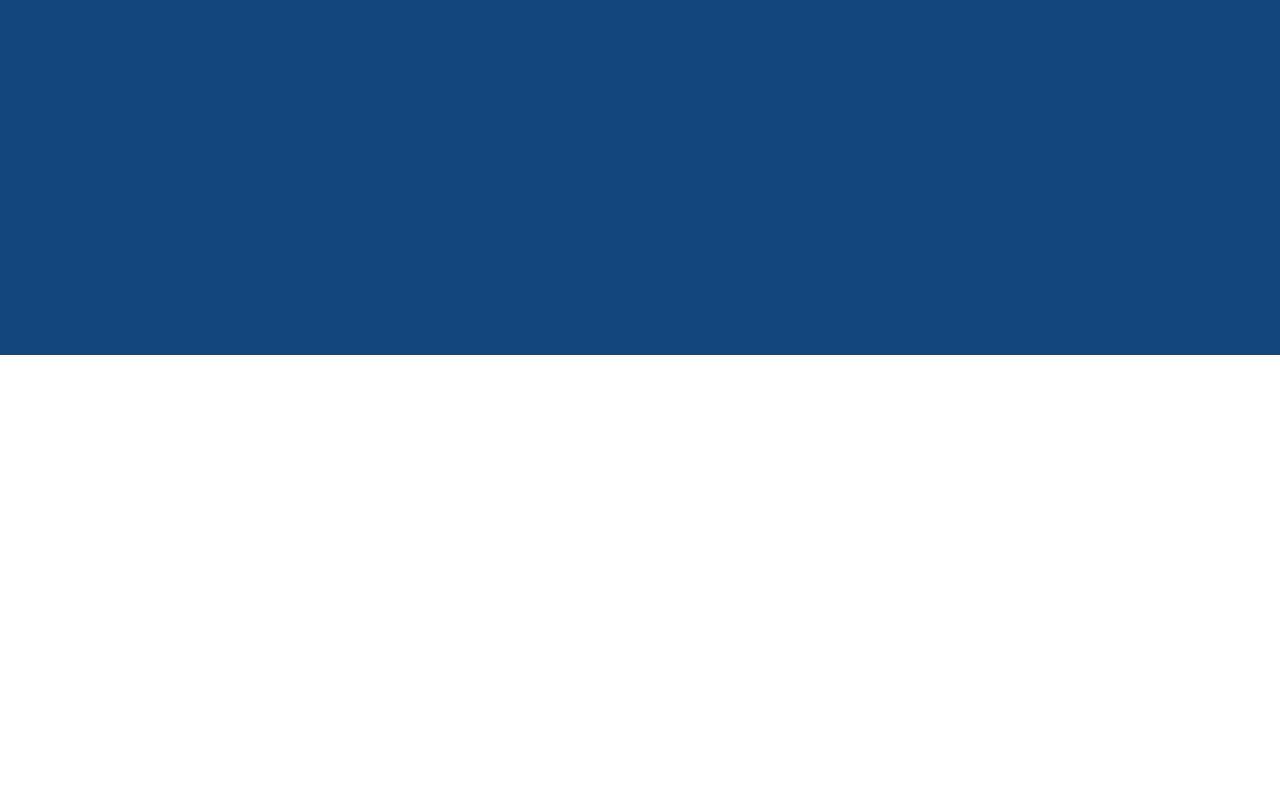
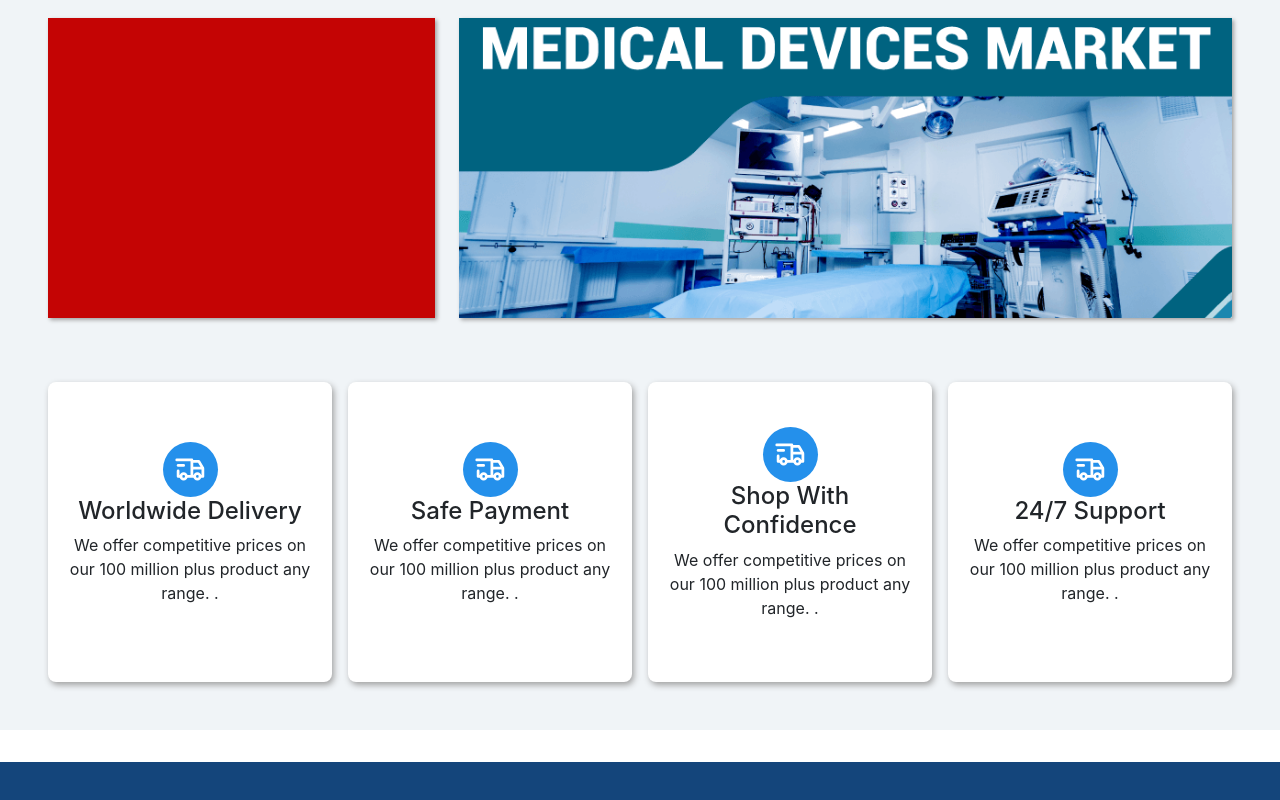
Before and after one commit to Gbengashowunmi/medpaunew, a React (Create React App) app: page /shop in a window 1280 px wide. Shown: the part 1100-1900 px from the top of the page. Before the commit the page ends 1455 px from the top, so only its background shows below. Built offline with nearby package versions, Linux system fonts and the light colour scheme; a web font is replaced by a local one.

Commit message:
shop page

```diff
--- a/src/Pages/LandingPage.js
+++ b/src/Pages/LandingPage.js
@@ -139,7 +139,7 @@ export default function LandingPage() {
             data-aos-once="false"
           >
             <h3>What we sell</h3>
-            <button>Check it out</button>
+            <Link to="/shop"> <button>Check it out</button></Link>
           </div>
           <div
             className="hero-card"
--- a/src/Pages/shop/Shop.js
+++ b/src/Pages/shop/Shop.js
@@ -9,6 +9,7 @@ import './shop.scss'
 
 import HeadFoot from '../../component/HeadFoot'
 import ItemCard from '../../component/ItemCard/ItemCard';
+import ShortMessage from '../../component/shortMessage/ShortMessage';
 export default function Shop() {
   return (
     <HeadFoot>
@@ -27,6 +28,7 @@ export default function Shop() {
               <RiAccountPinCircleFill className="icon" />
             </div>
           </div>
+
         </div>
 
 <main className='shop-main'>
@@ -47,6 +49,9 @@ export default function Shop() {
            <div> <ItemCard images="/images/9__1_-removebg-preview.png" productName="Product Name"/></div>
            <div> <ItemCard images="/images/2-removebg-preview.png" productName="Product Name"/></div>
            <div> <ItemCard images="/images/9__1_-removebg-preview.png" productName="Product Name"/></div>
+           <div> <ItemCard images="/images/9__1_-removebg-preview.png" productName="Product Name"/></div>
+           <div> <ItemCard images="/images/9__1_-removebg-preview.png" productName="Product Name"/></div>
+           <div> <ItemCard images="/images/9__1_-removebg-preview.png" productName="Product Name"/></div>
 
 
           </div>
@@ -59,6 +64,22 @@ export default function Shop() {
             </div>
           </div>
           <div className='top-ratings'></div>
+
+          <section className='short-message-wrapper'>
+            <ShortMessage header="Worldwide Delivery
+" description="We offer competitive prices on our 100 million plus product any range.
+"/>
+            <ShortMessage header="Safe Payment
+" description="We offer competitive prices on our 100 million plus product any range.
+"/>
+            <ShortMessage header="Shop With Confidence
+" description="We offer competitive prices on our 100 million plus product any range.
+"/>
+            <ShortMessage header="24/7 Support
+" description="We offer competitive prices on our 100 million plus product any range.
+"/>
+
+          </section>
         </main>
         </HeadFoot>
           )
--- a/src/Pages/shop/shop.scss
+++ b/src/Pages/shop/shop.scss
@@ -68,7 +68,6 @@ width: 100%;
 height: fit-content;
     .flash{
 padding: 1rem 3rem;
-
         width: 100%;
       color: var(--clr-secondary);
       .header{
@@ -94,6 +93,7 @@ color: var(--clr-primary);
 display: grid;
 grid-template-columns: .5fr .5fr .5fr .5fr ;
 column-gap: 1rem;
+row-gap: 1rem;
       }
 
     }
@@ -122,6 +122,15 @@ padding: 1rem 3rem;
           }
       }
     }
+
+    .short-message-wrapper{
+        width: 100%;
+        display: grid;
+        grid-template-columns: 1fr 1fr 1fr 1fr;
+        column-gap: 1rem;
+        padding: 3rem;
+      }
+
     }
 
   .header h3, .header p{
@@ -131,11 +140,114 @@ padding: 1rem 3rem;
 
 
   @media (max-width:900px) {
-    main{
+    .shop-main{
+        .flash{
+            padding: 1rem 1.5rem;
+            .item-cards{
+                grid-template-columns: .5fr .5fr ;
+                      }
+        }
+        .sales-banner{
+            display: flex;
+            flex-direction: column;
+            gap: 1.5rem;
+            padding: 1rem 1.5rem;
+
+        }
+        .short-message-wrapper{
+            width: 100%;
+            display: grid;
+            grid-template-columns: 1fr 1fr;
+            row-gap: 1rem;
+            padding: 1.5rem;
+          }
+    }
+  }
+
+  @media (max-width:800px) {
+    .top {
+        height: fit-content;
+        flex-wrap: wrap;
+        align-items: center;
+        justify-content: space-around;
+        padding: 1rem 1rem;
+
+        gap: 1rem;
+        button{
+          width: fit-content;
+          height: fit-content;
+          padding: 5px 10px;
+          background-color: var(--clr-secondary);
+          color: white;
+          border: none;
+          border-radius: 10px;
+          box-shadow: 2px 4px 8px var(--clr-border-shadow);
+          display: flex;
+          align-items: center;
+          justify-content: space-between;
+          gap: 4px;
+          cursor: pointer;
+        }
+        .search {
+          width: 100%;
+          // border: 1px solid var(--clr-primary);
+          height: 40px;
+          border-radius: 30px;
+          display: flex;
+          align-items: center;
+          justify-content: left;
+          box-shadow: 2px 2px 4px var(--clr-border-shadow);
+          .search-icon {
+            margin-left: 10px;
+          }
+        }
+        .search input {
+          width: 80%;
+          height: 100%;
+          margin: auto;
+          outline: none;
+          border: none;
+          font-size: 100%;
+        }
+        .cart_contact {
+          display: none;
+          justify-content: space-between;
+          gap: 1rem;
+          .icon-container {
+            width: 45px;
+            height: 45px;
+            background-color: var(--clr-secondary);
+            border-radius: 50px;
+            transition: 0.5s;
+            display: flex;
+            align-items: center;
+            justify-content: center;
+            .icon{
+              color: white;
+              height: 50%;
+              width: 50%;
+            }
+          }
+        }
+      }
+  }
+  @media (max-width:500px) {
+    .shop-main{
+        .flash{
+            .item-cards{
+                grid-template-columns: .5fr ;
+                      }
+        }
         .sales-banner{
             display: flex;
             flex-direction: column;
             gap: 1.5rem;
         }
+        .short-message-wrapper{
+            width: 100%;
+            grid-template-columns: 1fr;
+            row-gap: 1rem;
+            padding: 1rem;
+          }
     }
   }
--- a/src/component/HeadFoot.js
+++ b/src/component/HeadFoot.js
@@ -62,7 +62,7 @@ export default function HeadFoot({ children }) {
           <li>Our Blog</li>
           <li>MGTP</li>
           {/* <Button variant="contained">Contained</Button> */}
-          <button className="appointment-btn">APPOINTMENTS +</button>
+          <button className="appointment-btn">APPOINTMENTS </button>
         </ul>
       </header>
       {children}
@@ -124,6 +124,11 @@ export default function HeadFoot({ children }) {
               <FaChevronRight />
               Our Services
             </li>
+           <NavLink to="/shop"> <li>
+              <FaChevronRight />
+              Shop
+            </li>
+            </NavLink>
             <li>
               <FaChevronRight />
               Events
--- a/src/component/ItemCard/itemCard.scss
+++ b/src/component/ItemCard/itemCard.scss
@@ -1,5 +1,5 @@
 .item_container {
-  height: 100%;
+  height: fit-content;
   padding: 10px 20px;
   position: relative;
   border-radius: 10px;
--- /dev/null
+++ b/src/component/shortMessage/ShortMessage.js
@@ -0,0 +1,17 @@
+import React from "react";
+import { TbTruckDelivery } from "react-icons/tb";
+import "./shortMessage.scss";
+export default function ShortMessage({ description, header }) {
+  return (
+    <div className="short-message">
+        <div className="container">
+
+      <div className="sm-icon">
+        <TbTruckDelivery className="icon" />
+      </div>
+      <h4>{header}</h4>
+      <p>{description}.</p>
+        </div>
+    </div>
+  );
+}
--- /dev/null
+++ b/src/component/shortMessage/shortMessage.scss
@@ -0,0 +1,36 @@
+.short-message{
+    width: 100%;
+    height: 300px;
+    background-color: white;
+    box-shadow: 2px 3px 6px var(--clr-border-shadow);
+    border-radius: 8px;
+    text-align: center;
+    display: flex;
+    flex-direction: column;
+    justify-content: center;
+    cursor: pointer;
+    transition: .6s;
+    .container{
+        margin: auto;
+        .sm-icon{
+            background-color: var(--clr-primary);
+            width: 55px;
+            height: 55px;
+            border-radius: 50px;
+            display: flex;
+            flex-direction: column;
+            justify-content: center;
+            align-items: center;
+            margin: auto;
+            .icon{
+                color: white;
+                width: 60%;
+                height: 60%;
+            }
+        }
+    }
+}
+
+.short-message:hover{
+    box-shadow: 0 7px 10px var(--clr-border-shadow);
+}
```
